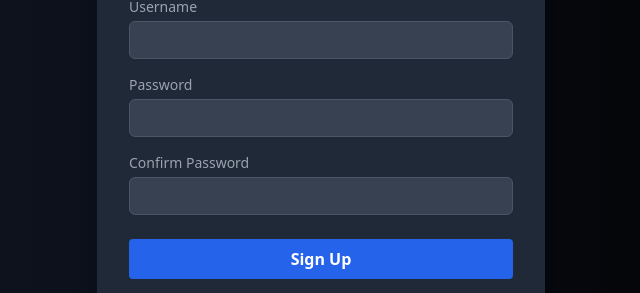
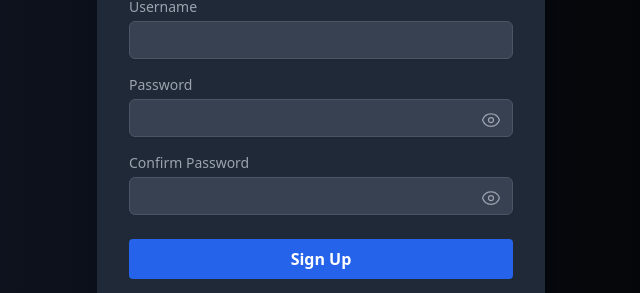
Before and after one commit to DeveloperJosh/Blues-auth, a Next.js app: page /auth/signup in a window 1280 px wide. Shown: the part 313-606 px from the top of the page, without its empty margins (319-959 px from the left). Built offline with nearby package versions, Linux system fonts and the light colour scheme.

Commit message:
added show password

```diff
--- a/package.json
+++ b/package.json
@@ -9,6 +9,7 @@
     "lint": "next lint"
   },
   "dependencies": {
+    "@heroicons/react": "^2.1.5",
     "bcryptjs": "^2.4.3",
     "chart.js": "^4.4.3",
     "jsonwebtoken": "^9.0.2",
--- a/src/pages/auth/signup.js
+++ b/src/pages/auth/signup.js
@@ -3,12 +3,15 @@ import { useRouter } from 'next/router';
 import { toast, ToastContainer } from 'react-toastify';
 import 'react-toastify/dist/ReactToastify.css';
 import Link from 'next/link';
+import { EyeIcon, EyeSlashIcon } from '@heroicons/react/24/outline';
 
 export default function Signup() {
   const [email, setEmail] = useState('');
   const [username, setUsername] = useState('');
   const [password, setPassword] = useState('');
   const [confirmPassword, setConfirmPassword] = useState('');
+  const [showPassword, setShowPassword] = useState(false);
+  const [showConfirmPassword, setShowConfirmPassword] = useState(false);
   const [loading, setLoading] = useState(false);
   const router = useRouter();
 
@@ -93,27 +96,51 @@ export default function Signup() {
                 required
             />
           </div>
-          <div className="mb-4">
+          <div className="mb-4 relative">
             <label htmlFor="password" className="block text-sm font-medium text-gray-400">Password</label>
             <input
-              type="password"
+              type={showPassword ? 'text' : 'password'}
               id="password"
               value={password}
               onChange={(e) => setPassword(e.target.value)}
-              className="mt-1 block w-full px-3 py-2 border border-gray-600 rounded-md shadow-sm focus:outline-none focus:ring-blue-500 focus:border-blue-500 sm:text-sm bg-gray-700 text-white"
+              className="mt-1 block w-full px-3 py-2 border border-gray-600 rounded-md shadow-sm focus:outline-none focus:ring-blue-500 focus:border-blue-500 sm:text-sm bg-gray-700 text-white pr-10"
               required
             />
+            <button
+              type="button"
+              onClick={() => setShowPassword(!showPassword)}
+              className="absolute inset-y-0 right-0 flex items-center pr-3 text-gray-400 hover:text-white focus:outline-none justify-center"
+              style={{ height: '144.5%' }}
+            >
+              {showPassword ? (
+                <EyeSlashIcon className="h-5 w-5" aria-hidden="true" />
+              ) : (
+                <EyeIcon className="h-5 w-5" aria-hidden="true" />
+              )}
+            </button>
           </div>
-          <div className="mb-6">
+          <div className="mb-6 relative">
             <label htmlFor="confirm-password" className="block text-sm font-medium text-gray-400">Confirm Password</label>
             <input
-              type="password"
+              type={showConfirmPassword ? 'text' : 'password'}
               id="confirm-password"
               value={confirmPassword}
               onChange={(e) => setConfirmPassword(e.target.value)}
-              className="mt-1 block w-full px-3 py-2 border border-gray-600 rounded-md shadow-sm focus:outline-none focus:ring-blue-500 focus:border-blue-500 sm:text-sm bg-gray-700 text-white"
+              className="mt-1 block w-full px-3 py-2 border border-gray-600 rounded-md shadow-sm focus:outline-none focus:ring-blue-500 focus:border-blue-500 sm:text-sm bg-gray-700 text-white pr-10"
               required
             />
+            <button
+              type="button"
+              onClick={() => setShowConfirmPassword(!showConfirmPassword)}
+              className="absolute inset-y-0 right-0 flex items-center pr-3 text-gray-400 hover:text-white focus:outline-none justify-center"
+              style={{ height: '144.5%' }}
+            >
+              {showConfirmPassword ? (
+                <EyeSlashIcon className="h-5 w-5" aria-hidden="true" />
+              ) : (
+                <EyeIcon className="h-5 w-5" aria-hidden="true" />
+              )}
+            </button>
           </div>
           <button
             type="submit"
--- a/src/pages/index.js
+++ b/src/pages/index.js
@@ -3,10 +3,12 @@ import { useRouter } from 'next/router';
 import { toast, ToastContainer } from 'react-toastify';
 import 'react-toastify/dist/ReactToastify.css';
 import Link from 'next/link';
+import { EyeIcon, EyeSlashIcon } from '@heroicons/react/24/outline';
 
 export default function Home() {
   const [email, setEmail] = useState('');
   const [password, setPassword] = useState('');
+  const [showPassword, setShowPassword] = useState(false);
   const router = useRouter();
 
   const handleSubmit = async (e) => {
@@ -52,17 +54,29 @@ export default function Home() {
               placeholder="Enter your email"
             />
           </div>
-          <div className="mb-6">
+          <div className="mb-6 relative">
             <label htmlFor="password" className="block text-sm font-medium text-gray-400">Password</label>
             <input
-              type="password"
+              type={showPassword ? 'text' : 'password'}
               id="password"
               value={password}
               onChange={(e) => setPassword(e.target.value)}
-              className="mt-1 block w-full px-3 py-2 border border-gray-600 rounded-md shadow-sm focus:outline-none focus:ring-blue-500 focus:border-blue-500 sm:text-sm bg-gray-700 text-white"
+              className="mt-1 block w-full px-3 py-2 border border-gray-600 rounded-md shadow-sm focus:outline-none focus:ring-blue-500 focus:border-blue-500 sm:text-sm bg-gray-700 text-white pr-10"
               required
               placeholder="Enter your password"
             />
+            <button
+              type="button"
+              onClick={() => setShowPassword(!showPassword)}
+              className="absolute inset-y-0 right-0 flex items-center pr-3 text-gray-400 hover:text-white focus:outline-none justify-center"
+              style={{ height: '144.5%' }} // Ensures the button takes the full height of the input
+            >
+              {showPassword ? (
+                <EyeSlashIcon className="h-5 w-5" aria-hidden="true" />
+              ) : (
+                <EyeIcon className="h-5 w-5" aria-hidden="true" />
+              )}
+            </button>
           </div>
           <button
             type="submit"
```
Also changed, not shown: 1 other file (tests, documents, lock files or other folders).
